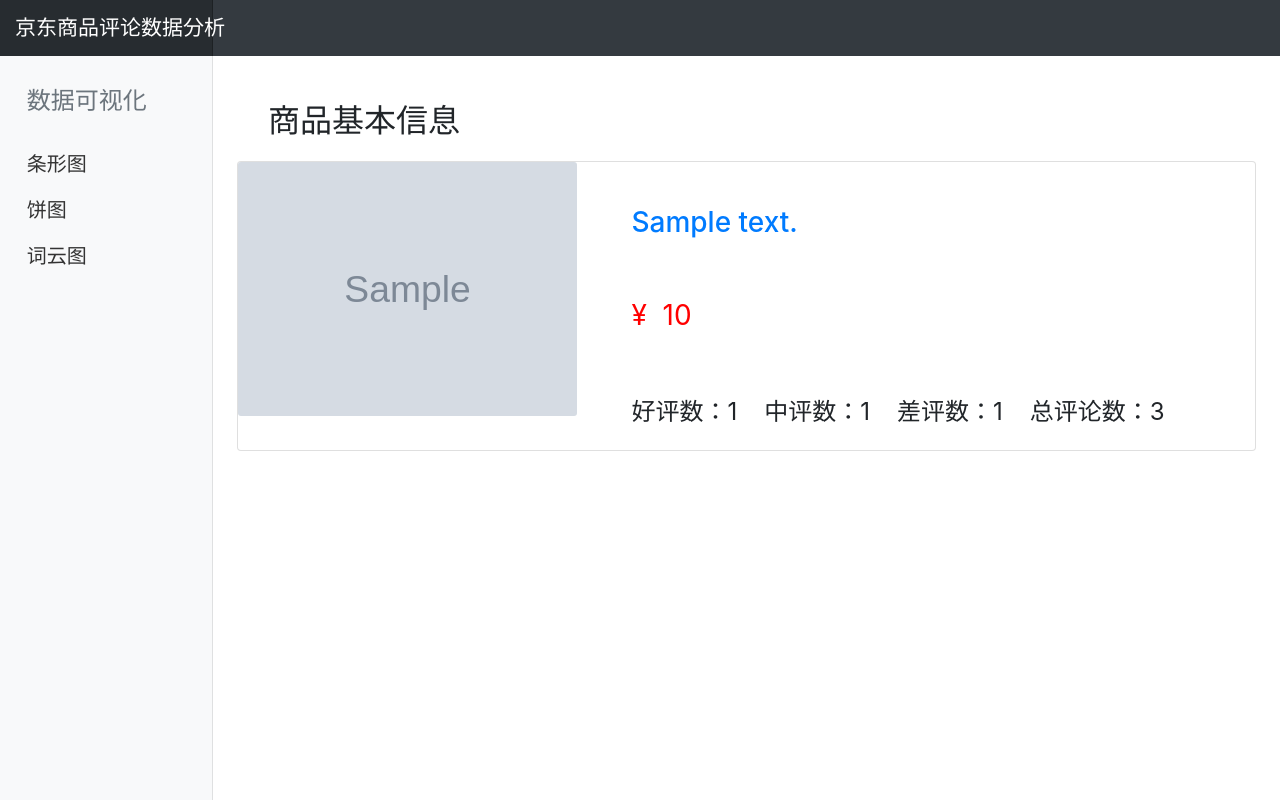
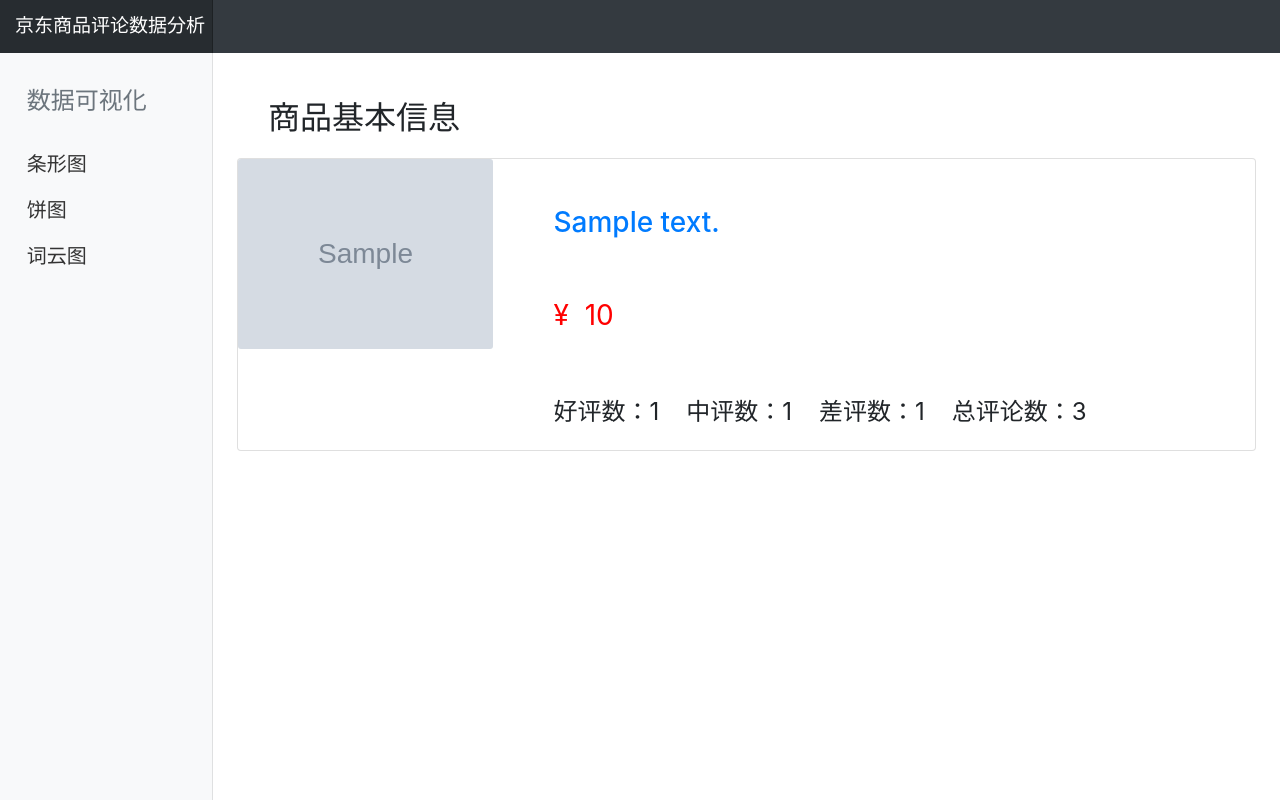
Before and after one commit to fgksgf/DCVS, a Flask app: page /analyze/jd/1/ in a window 1280 px wide. Run offline with Flask 2, Linux system fonts and the light colour scheme; grey boxes marked "Sample" are stand-in pictures; a database or web service that is not in the repository returns one stand-in record (values such as "Sample title"); parts of the project's set-up code (start-up, migrations or seed data) failed here and were passed over; some libraries are stand-ins or nearby versions.

Commit message:
modify proportion

```diff
--- a/templates/dashboard.html
+++ b/templates/dashboard.html
@@ -17,7 +17,7 @@
 
 <body>
 <nav class="navbar navbar-dark sticky-top bg-dark flex-md-nowrap p-0">
-    <a class="navbar-brand col-sm-3 col-md-2 mr-0" href="#" style="font-size: 21px">京东商品评论数据分析</a>
+    <a class="navbar-brand col-sm-3 col-md-2 mr-0" href="#" style="font-size: 19px">京东商品评论数据分析</a>
 </nav>
 
 <div class="container-fluid">
@@ -63,10 +63,10 @@
                 <h2 style="margin-top: 3%;margin-left: 3%">商品基本信息</h2>
                 <div class="card mb-8" style="margin-top: 2%">
                     <div class="row no-gutters">
-                        <div class="col-md-4">
+                        <div class="col-md-3">
                             <img src="{{ product.img }}" class="card-img" alt="商品图片">
                         </div>
-                        <div class="col-md-8">
+                        <div class="col-md-9">
                             <div class="card-body" style="padding-left: 8%">
                                 <h3 class="card-title" style="margin-top: 4%">
                                     <a href="https://item.jd.com/{{ product.pid }}.html" target="_blank">{{ product.desc }}</a></h3>
```
